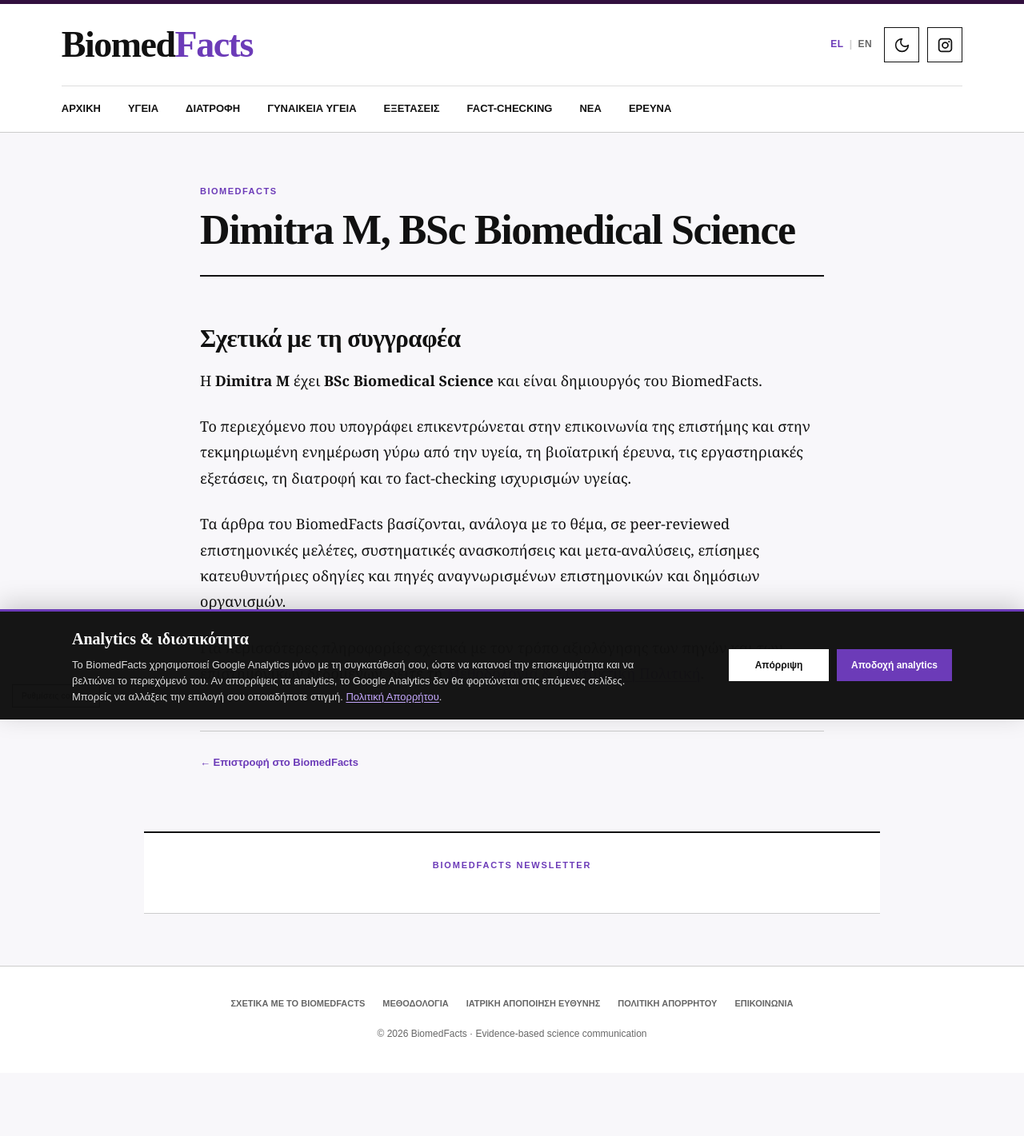
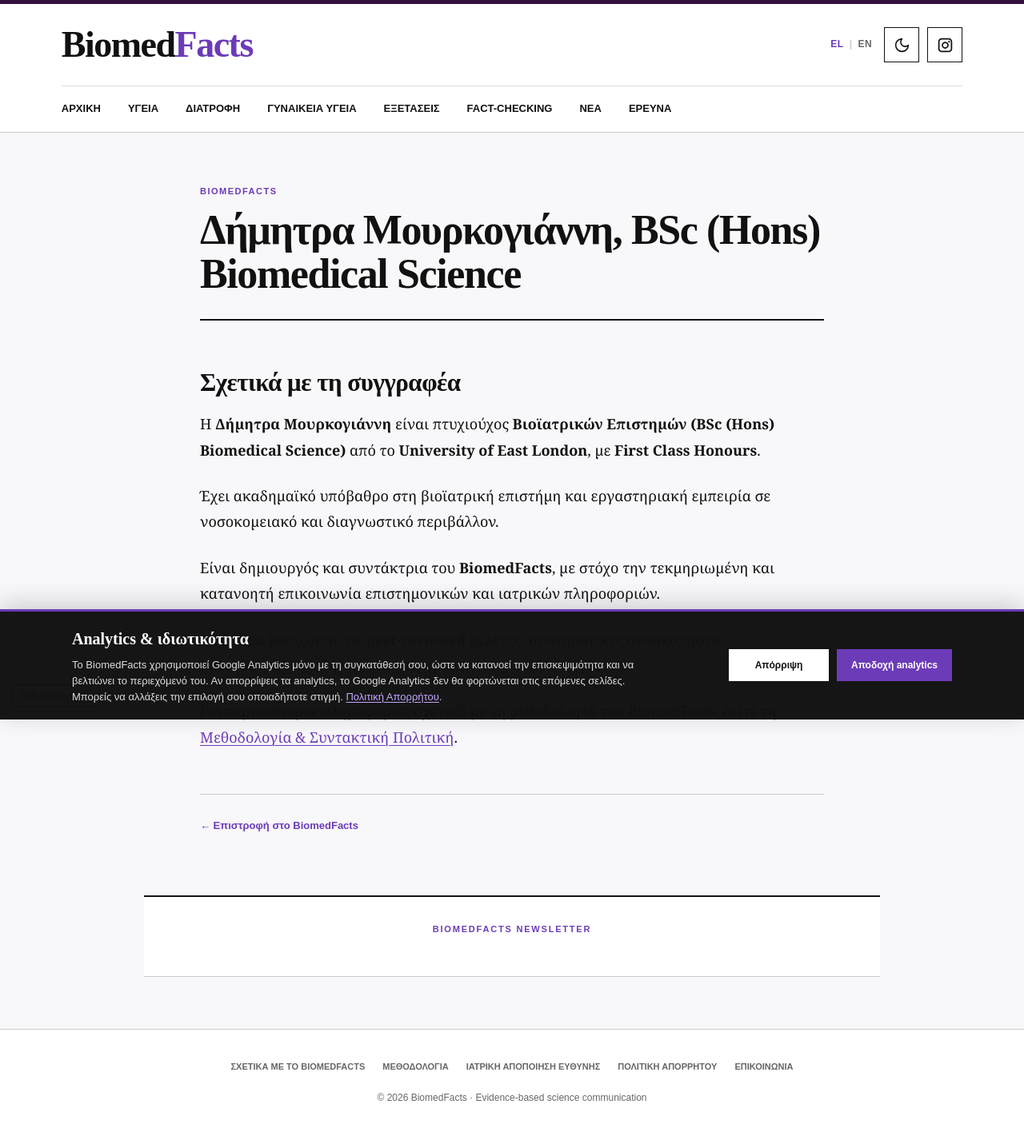
Before and after one commit to BiomedFacts/BiomedFacts, a Jekyll site: the page built from author.md, in a window 1280 px wide. Shown: the whole page at 80% size. Built offline with Jekyll 4.4.1, drawn with Linux system fonts in a browser that asks for light colours; before the commit the page ends 1342 px from its top, so only the background shows below that.

Commit message:
Update author.md

```diff
--- a/author.md
+++ b/author.md
@@ -1,6 +1,6 @@
 ---
 layout: page
-title: "Dimitra M, BSc Biomedical Science"
+title: "Δήμητρα Μουρκογιάννη, BSc (Hons) Biomedical Science"
 lang: el
 permalink: /author/
 translation_url: /en/author/
@@ -8,10 +8,12 @@
 
 ## Σχετικά με τη συγγραφέα
 
-Η **Dimitra M** έχει **BSc Biomedical Science** και είναι δημιουργός του BiomedFacts.
+Η **Δήμητρα Μουρκογιάννη** είναι πτυχιούχος **Βιοϊατρικών Επιστημών (BSc (Hons) Biomedical Science)** από το **University of East London**, με **First Class Honours**.
 
-Το περιεχόμενο που υπογράφει επικεντρώνεται στην επικοινωνία της επιστήμης και στην τεκμηριωμένη ενημέρωση γύρω από την υγεία, τη βιοϊατρική έρευνα, τις εργαστηριακές εξετάσεις, τη διατροφή και το fact-checking ισχυρισμών υγείας.
+Έχει ακαδημαϊκό υπόβαθρο στη βιοϊατρική επιστήμη και εργαστηριακή εμπειρία σε νοσοκομειακό και διαγνωστικό περιβάλλον.
 
-Τα άρθρα του BiomedFacts βασίζονται, ανάλογα με το θέμα, σε peer-reviewed επιστημονικές μελέτες, συστηματικές ανασκοπήσεις και μετα-αναλύσεις, επίσημες κατευθυντήριες οδηγίες και πηγές αναγνωρισμένων επιστημονικών και δημόσιων οργανισμών.
+Είναι δημιουργός και συντάκτρια του **BiomedFacts**, με στόχο την τεκμηριωμένη και κατανοητή επικοινωνία επιστημονικών και ιατρικών πληροφοριών.
 
-Για περισσότερες πληροφορίες σχετικά με τον τρόπο αξιολόγησης των πηγών και των επιστημονικών δεδομένων, δείτε τη [Μεθοδολογία & Συντακτική Πολιτική](/editorial-policy/).
+Τα άρθρα βασίζονται σε peer-reviewed μελέτες, συστηματικές ανασκοπήσεις, κατευθυντήριες οδηγίες και επίσημες επιστημονικές πηγές.
+
+Για περισσότερες πληροφορίες σχετικά με τη μεθοδολογία του BiomedFacts, δείτε τη [Μεθοδολογία & Συντακτική Πολιτική](/editorial-policy/).
```
